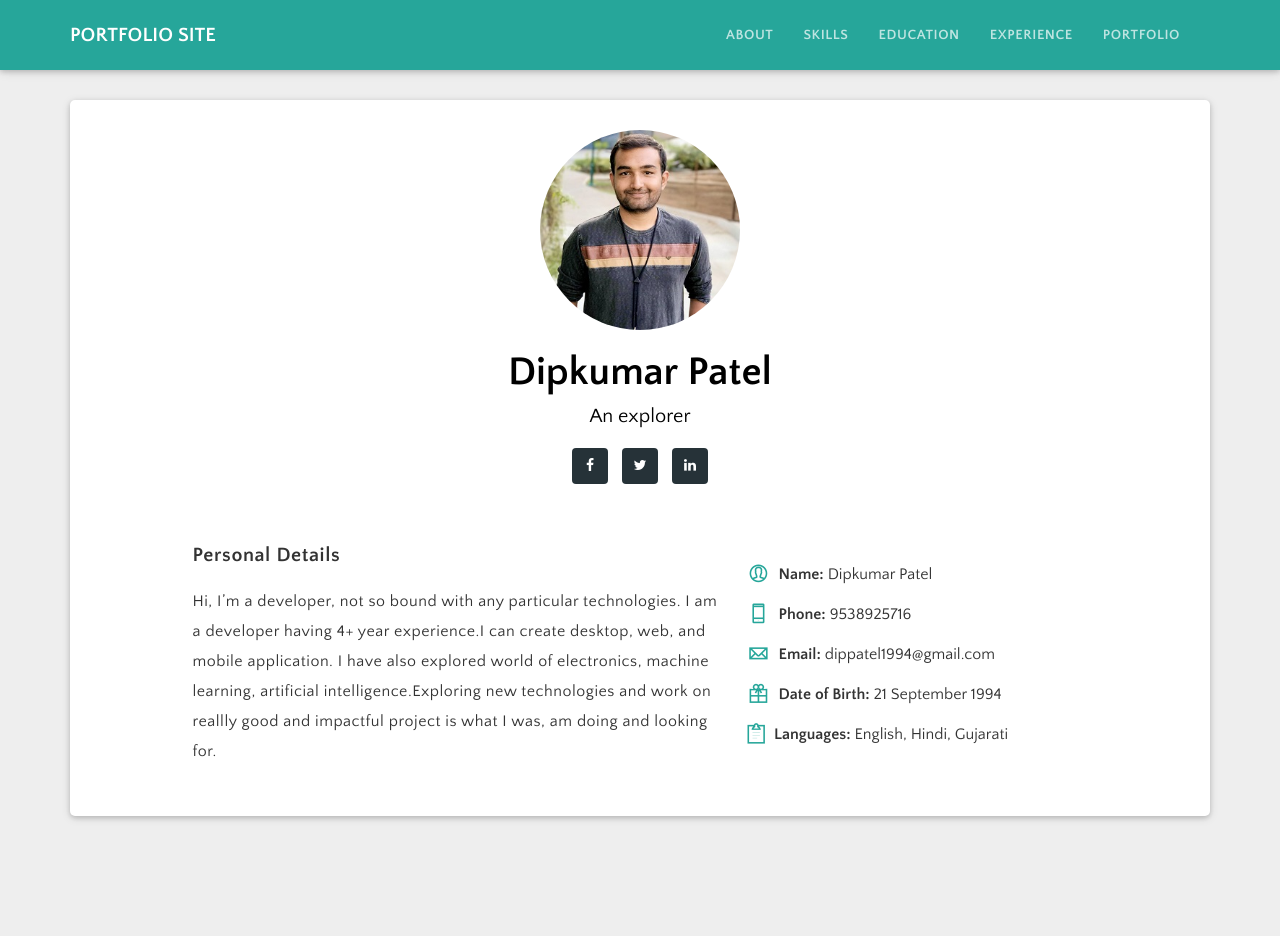
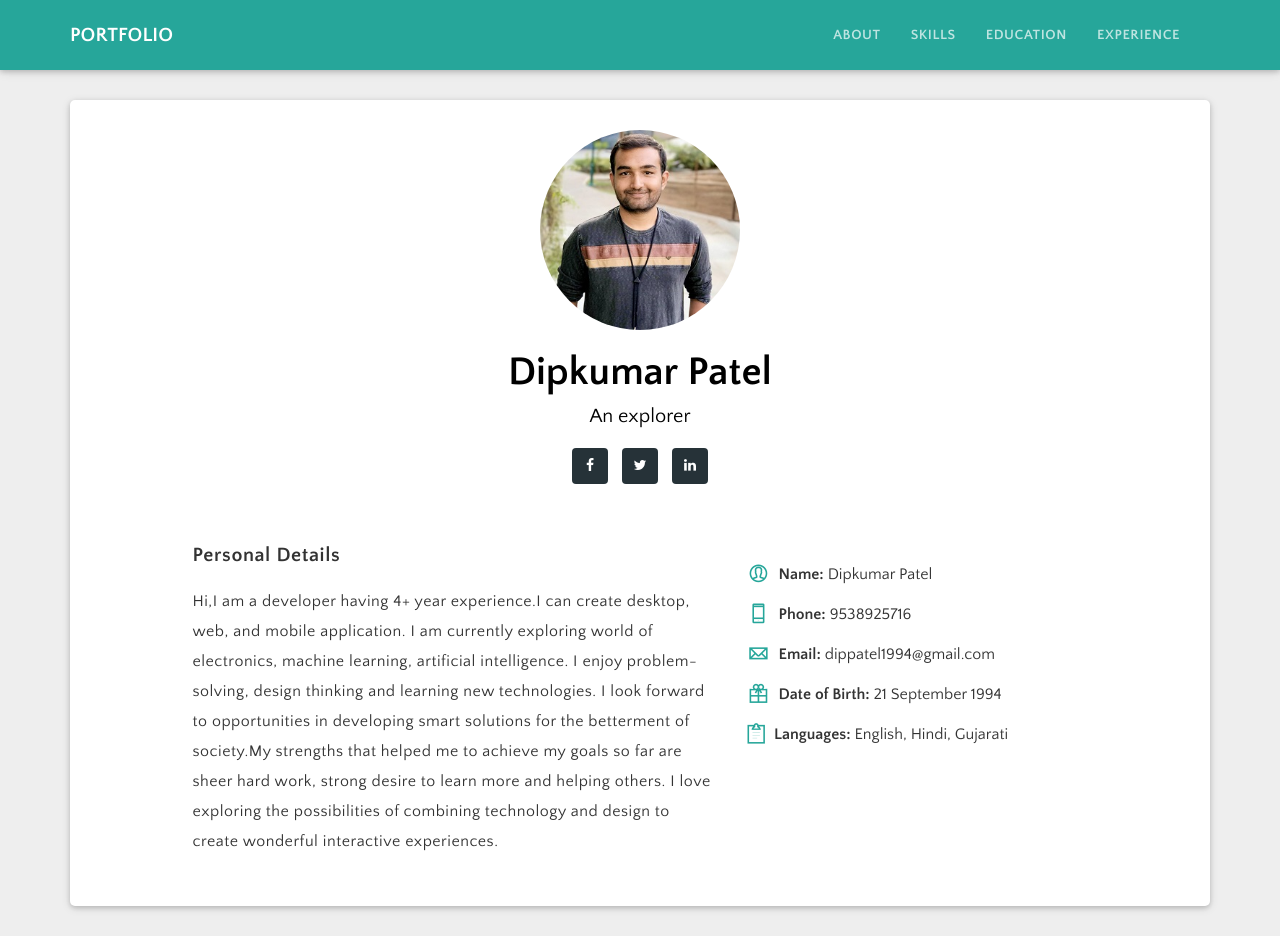
Before and after one commit to dippatel1994/Portfolio_website, a plain HTML site: page index.html in a window 1280 px wide. Before the commit the page ends 846 px from the top, so only its background shows below. Drawn offline with Linux system fonts and the light colour scheme.

Commit message:
Added description

```diff
--- a/index.html
+++ b/index.html
@@ -3,8 +3,8 @@
 <head>
     <meta charset="UTF-8"/>
     <meta name="viewport" content="width=device-width, initial-scale=1.0"/>
-    <meta name="description" content="Yogesh Patel's Resume"/>
-    <meta name="author" content="Yogesh Patel"/>
+    <meta name="description" content="Dipkumar Patel's Resume"/>
+    <meta name="author" content="Dipkumar Patel"/>
 
     <!-- Title -->
     <title>Dipkumar Patel</title>
@@ -71,7 +71,7 @@
                 <div class="col-xs-3">
                     <!-- START LOGO -->
                     <div class="logo">
-                        <a href="index.html">Portfolio site</a>
+                        <a href="index.html">Portfolio</a>
                     </div>
                     <!-- END LOGO -->
                 </div>
@@ -99,7 +99,7 @@
                             <li><a href="#" data-page="2">Skills</a></li>
                             <li><a href="#" data-page="3">Education</a></li>
                             <li><a href="#" data-page="4">Experience</a></li>
-                            <li><a href="#" data-page="5">Portfolio</a></li>
+                        <!--    <li><a href="#" data-page="5">Portfolio</a></li> -->
                         <!--    <li><a href="#" data-page="6">Contact</a></li>  -->
                         </ul>
                     </div><!-- /navbar-collapse -->
@@ -145,11 +145,15 @@
                                     <div class="col-md-6 col-md-offset-1">
                                         <div class="introduce">
                                             <h2 class="title">Personal Details</h2>
-                                            <p>Hi, I’m a developer, not so bound with any particular technologies.
-											   I am a developer having 4+ year experience.I can create desktop, web,
-											   and mobile application. I have also explored world of electronics, machine learning,
-											   artificial intelligence.Exploring new technologies and work on reallly
-											   good and impactful project is what I was, am doing and looking for.</p>
+                                            <p>Hi,I am a developer having 4+ year experience.I can create desktop, web,
+					       and mobile application. I am currently exploring world of electronics, machine learning,
+					        artificial intelligence.
+
+						I enjoy problem-solving, design thinking and learning new technologies.
+						I look forward to opportunities in developing smart solutions for the betterment of
+						society.My strengths that helped me to achieve my goals so far are sheer hard work,
+					        strong desire to learn more and helping others. I love exploring the possibilities of
+						combining technology and design to create wonderful interactive experiences.</p>
                                         </div>
                                     </div>
                                     <div class="col-md-5 col-xs-12">
```
